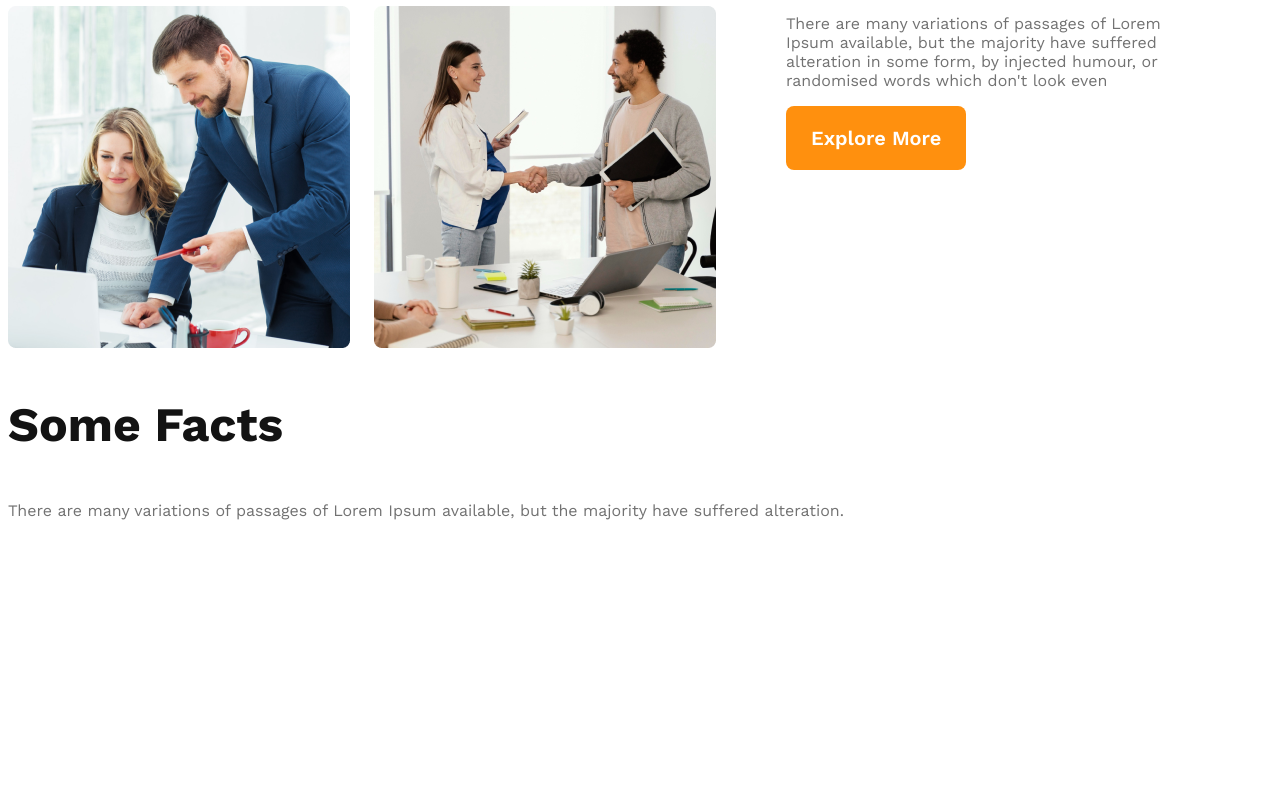
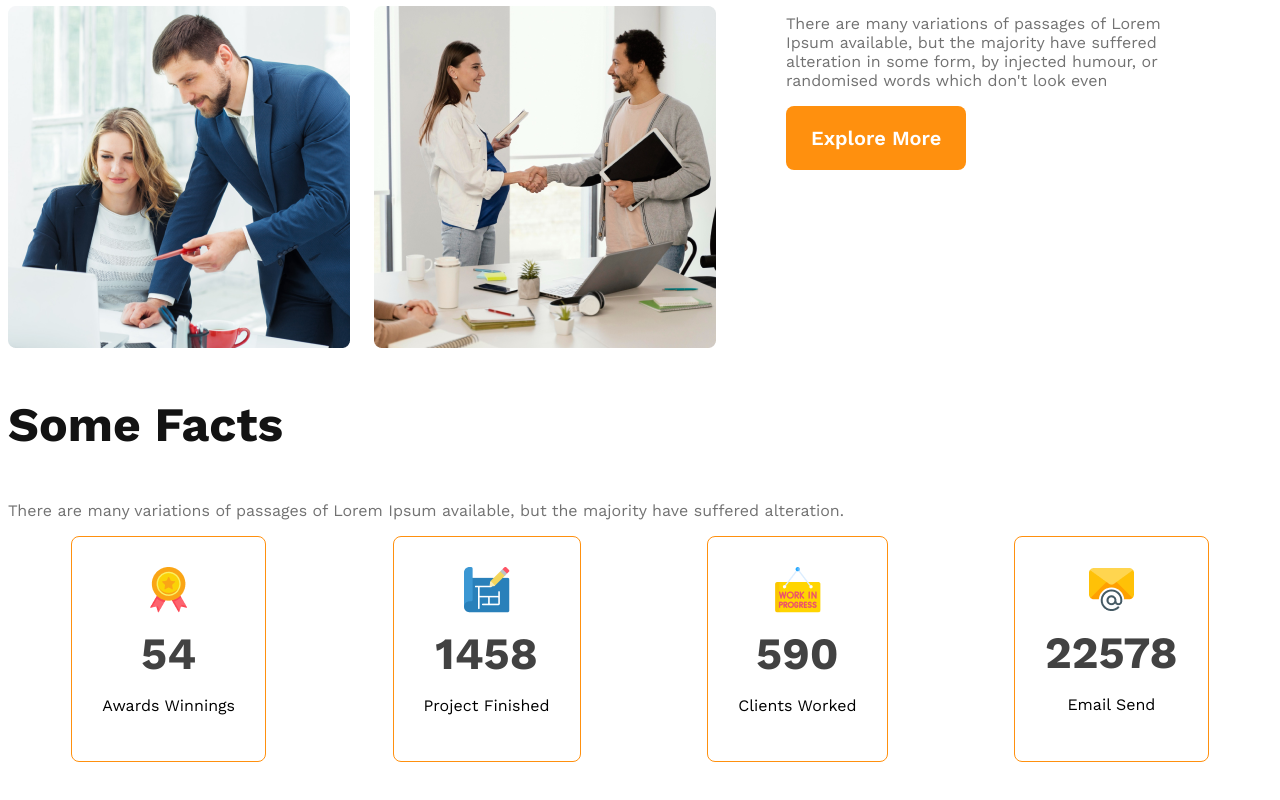
Before and after one commit to SASobujislam/g3-architects-website, a plain HTML site: page index.html in a window 1280 px wide. Shown: the part 1452-2252 px from the top of the page. Before the commit the page ends 2042 px from the top, so only its background shows below. Drawn offline with nearby package versions, Linux system fonts and the light colour scheme.

Commit message:
margin komplite fil

```diff
--- a/index.html
+++ b/index.html
@@ -60,6 +60,29 @@
         <section class="facts">
             <h3 class="section-title">Some Facts</h3>
             <p class="text-light-gray">There are many variations of passages of Lorem Ipsum available, but the majority have suffered alteration.</p>
+            <div class="facts-card-container">
+                <!-- .card*4>img+h2.card-stats+p.card-title -->
+                <div class="card">
+                    <img src="images/icons/ribon.png" alt="">
+                    <h2 class="card-stats">54</h2>
+                    <p class="card-title.text-light-gray">Awards Winnings</p>
+                </div>
+                <div class="card">
+                    <img src="images/icons/projects.png" alt="">
+                    <h2 class="card-stats">1458</h2>
+                    <p class="card-title.text-light-gray">Project Finished</p>
+                </div>
+                <div class="card">
+                    <img src="images/icons/customers.png" alt="">
+                    <h2 class="card-stats">590</h2>
+                    <p class="card-title.text-light-gray">Clients Worked</p>
+                </div>
+                <div class="card">
+                    <img src="images/icons/email.png" alt="">
+                    <h2 class="card-stats">22578</h2>
+                    <p class="card-title.text-light-gray">Email Send</p>
+                </div>
+            </div>
         </section>
     </main>
     <footer>
--- a/styles/architect.css
+++ b/styles/architect.css
@@ -4,9 +4,11 @@
 * {
     font-family: 'Work Sans', sans-serif;
 }
-.text-light-gray{
+
+.text-light-gray {
     color: #727272;
 }
+
 /* shared styles */
 .btn-primary {
     border-radius: 8px;
@@ -25,6 +27,7 @@
     font-weight: 700;
     color: #131313;
 }
+
 /* header styles */
 header {
     background: rgba(255, 144, 14, 0.10);
@@ -93,20 +96,50 @@ main {
     grid-template-columns: repeat(2, 1fr);
     gap: 1.5rem;
 }
-.temes-content{
+
+.temes-content {
     padding-right: 70px;
     padding-left: 70px;
 }
-.temes-title{
+
+.temes-title {
     font-size: 2.8rem;
 }
-.temes-title .queck-list{
+
+.temes-title .queck-list {
     font-weight: 500;
 }
-.temes-title .text-features{
+
+.temes-title .text-features {
     color: #FF900E;
     font-weight: 700;
 }
+
+/* facts section */
+.facts-card-container{
+    display: flex;
+    justify-content: space-around;
+
+}
+.facts-card-container .card {
+    border-radius: 8px;
+    border: 1px solid #FF900E;
+    text-align: center;
+    padding: 30px;
+}
+
+.facts-card-container .card-title{
+    font-weight: 600;
+    font-size: 1.25rem;
+    margin-top:5px;
+}
+.facts-card-container .card-stats{
+    font-size: 2.8rem;
+    color: #424242;
+    margin-top: 10px;
+    margin-bottom: 10px;
+}
+
 
 
 /* responsive media queries */
@@ -117,15 +150,15 @@ main {
     }
 
     nav,
-    .temes-container
-    {
+    .temes-container {
         flex-direction: column;
     }
 
-    .temas-img-container{
+    .temas-img-container {
         grid-template-columns: 1fr;
     }
-    .temes-content{
+
+    .temes-content {
         padding-right: 20px;
         padding-left: 20px;
     }
@@ -134,7 +167,8 @@ main {
 /* tablet or medium devices */
 @media screen and (min-width: 576px) and (max-width: 992px) {
 
-    nav, .temes-container {
+    nav,
+    .temes-container {
         flex-direction: column;
     }
 
```
